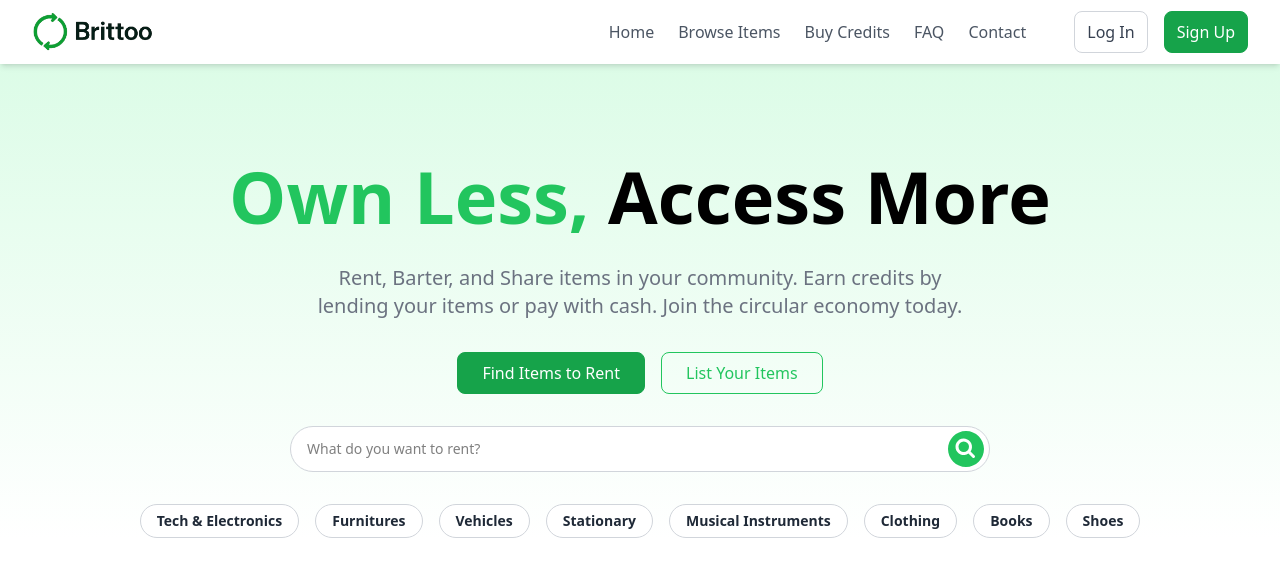
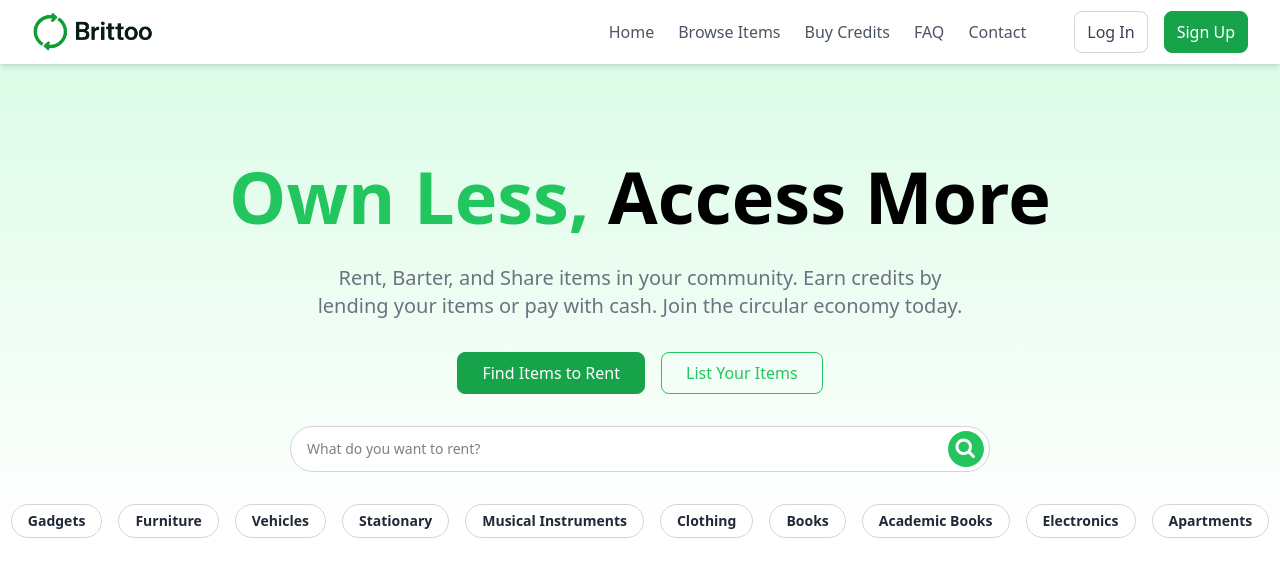
Before and after one commit to akmashiukul/brittoo_ashikul, a React (Vite) app in the folder client/: page / in a window 1280 px wide. Shown: the top 576 px of the page. Built offline with nearby package versions, Linux system fonts and the light colour scheme; no server answers.

Commit message:
add functionality to banner search and tags

```diff
--- a/client/src/App.jsx
+++ b/client/src/App.jsx
@@ -1,4 +1,10 @@
-import { BrowserRouter, Route, Routes, useLocation, useNavigate } from "react-router-dom";
+import {
+  BrowserRouter,
+  Route,
+  Routes,
+  useLocation,
+  useNavigate,
+} from "react-router-dom";
 import Home from "./pages/Home";
 import Navbar from "./components/shared/Navbar";
 import RegisterModal from "./components/auth/RegisterModal";
@@ -36,6 +42,7 @@ import AdminDashUserDetails from "./pages/admin/admin-dash-pages/AdminDashUserDe
 import WithdrawalRequests from "./pages/admin/admin-dash-pages/WithdrawalRequests";
 import RequestWithdrawalModal from "./components/modals/RequestWithdrawalModal";
 import ManageRentalRequestsAdmin from "./pages/admin/admin-dash-pages/ManageRentalRequestsAdmin";
+import { useState } from "react";
 
 const AppContent = () => {
   const location = useLocation();
@@ -49,10 +56,8 @@ const AppContent = () => {
   if (token && loginDtStr) {
     const loginDT = new Date(loginDtStr);
     const now = new Date();
-
     const diff = now - loginDT;
     const diffInDays = diff / (1000 * 60 * 60 * 24);
-
     if (diffInDays >= 2) {
       setCurrentUser(null);
       localStorage.removeItem("token");
@@ -63,10 +68,13 @@ const AppContent = () => {
         icon: "success",
       });
       setTimeout(() => {
-        navigate('/');
+        navigate("/");
       }, 500);
     }
   }
+
+  const [search, setSearch] = useState("");
+  const [productType, setProductType] = useState("");
 
   const noNavbarRoutes = [
     "/dashboard",
@@ -74,7 +82,6 @@ const AppContent = () => {
     "/verify-user",
     "/dashboard/admin",
   ];
-
   const hideNavbar = noNavbarRoutes.some((path) =>
     location.pathname.startsWith(path),
   );
@@ -97,13 +104,28 @@ const AppContent = () => {
 
       <div className="overflow-x-hidden">
         <Routes>
-          <Route path="/" element={<Home />} />
+          <Route
+            path="/"
+            element={
+              <Home setProductType={setProductType} setSearch={setSearch} />
+            }
+          />
           <Route path="/test" element={<Test />} />
           <Route path="/verify-otp" element={<VerifyOTP />} />
           <Route path="/verify-user" element={<VerifyUser />} />
           <Route path="/product-details/:id" element={<ProductDetails />} />
           <Route path="/buy-credits" element={<BuyCredits />} />
-          <Route path="/browse" element={<AllProducts />} />
+          <Route
+            path="/browse"
+            element={
+              <AllProducts
+                productType={productType}
+                setProductType={setProductType}
+                search={search}
+                setSearch={setSearch}
+              />
+            }
+          />
 
           {/* Admin Routes */}
           <Route element={<AdminRoute />}>
@@ -111,9 +133,18 @@ const AppContent = () => {
               <Route path="blue-cc-requests" element={<BlueCCRequests />} />
               <Route path="admin-overview" element={<AdminOverview />} />
               <Route path="manage-users" element={<ManageUsers />} />
-              <Route path="user-details/:userId" element={<AdminDashUserDetails />} />
-              <Route path="withdrawal-requests" element={<WithdrawalRequests />} />
-              <Route path="manage-rental-requests" element={<ManageRentalRequestsAdmin />} />
+              <Route
+                path="user-details/:userId"
+                element={<AdminDashUserDetails />}
+              />
+              <Route
+                path="withdrawal-requests"
+                element={<WithdrawalRequests />}
+              />
+              <Route
+                path="manage-rental-requests"
+                element={<ManageRentalRequestsAdmin />}
+              />
             </Route>
           </Route>
 
--- a/client/src/components/HomePage/Banner.jsx
+++ b/client/src/components/HomePage/Banner.jsx
@@ -1,9 +1,10 @@
 import { IoSearchCircle } from "react-icons/io5";
 import { FaArrowRightLong } from "react-icons/fa6";
+import { useNavigate } from "react-router-dom";
 
-const Banner = () => {
-  const tagClassNames =
-    "border border-gray-300 rounded-3xl py-[6px] px-4 text-gray-800 font-semibold bg-white cursor-pointer hover:bg-green-200 md:text-sm text-xs";
+const Banner = ({ setProductType, setSearch }) => {
+  const navigate = useNavigate();
+  const tagClassNames = `border border-gray-300 rounded-3xl py-[6px] px-4 text-gray-800 font-semibold bg-white cursor-pointer hover:bg-green-200 md:text-sm text-xs`;
 
   return (
     <div className="bg-gradient-to-b from-green-100 to-transparent">
@@ -27,26 +28,132 @@ const Banner = () => {
         <div className="relative mt-8">
           <input
             type="text"
+            onChange={(e) => setSearch(e.target.value)}
             id="Search"
             className="border bg-white border-gray-300 rounded-3xl w-[250px] md:w-[400px] lg:w-[700px] px-2 py-2 md:py-3 p md:px-4 focus:border-green-600 focus:outline-none text-xs md:text-sm"
             placeholder="What do you want to rent?"
           />
 
-          <span className="absolute inset-y-0 right-0 md:right-2 grid w-8 place-content-center">
+          <button
+            onClick={() => setTimeout(() => navigate("/browse"), 100)}
+            className="absolute inset-y-0 right-0 md:right-2 grid w-8 place-content-center"
+          >
             <IoSearchCircle className="text-green-500 cursor-pointer size-6 md:size-12" />
-          </span>
+          </button>
         </div>
         <div className="w-full overflow-x-auto scrollbar-hide relative mt-8">
           <FaArrowRightLong className="justify-self-end text-green-500 fixed right-0 -translate-y-5 md:hidden text-sm" />
           <ul className="flex gap-4 whitespace-nowrap px-2 md:justify-center justify-start">
-            <li className={tagClassNames}>Tech & Electronics</li>
-            <li className={tagClassNames}>Furnitures</li>
-            <li className={tagClassNames}>Vehicles</li>
-            <li className={tagClassNames}>Stationary</li>
-            <li className={tagClassNames}>Musical Instruments</li>
-            <li className={tagClassNames}>Clothing</li>
-            <li className={tagClassNames}>Books</li>
-            <li className={tagClassNames}>Shoes</li>
+            <li
+              className={tagClassNames}
+              onClick={() => {
+                setProductType("GADGET");
+                setTimeout(() => {
+                  navigate("/browse");
+                }, 400);
+              }}
+            >
+              Gadgets
+            </li>
+            <li
+              className={tagClassNames}
+              onClick={() => {
+                setProductType("FURNITURE");
+                setTimeout(() => {
+                  navigate("/browse");
+                }, 400);
+              }}
+            >
+              Furniture
+            </li>
+            <li
+              className={tagClassNames}
+              onClick={() => {
+                setProductType("VEHICLE");
+                setTimeout(() => {
+                  navigate("/browse");
+                }, 400);
+              }}
+            >
+              Vehicles
+            </li>
+            <li
+              className={tagClassNames}
+              onClick={() => {
+                setProductType("STATIONARY");
+                setTimeout(() => {
+                  navigate("/browse");
+                }, 400);
+              }}
+            >
+              Stationary
+            </li>
+            <li
+              className={tagClassNames}
+              onClick={() => {
+                setProductType("MUSICAL_INSTRUMENT");
+                setTimeout(() => {
+                  navigate("/browse");
+                }, 400);
+              }}
+            >
+              Musical Instruments
+            </li>
+            <li
+              className={tagClassNames}
+              onClick={() => {
+                setProductType("CLOTHING");
+                setTimeout(() => {
+                  navigate("/browse");
+                }, 400);
+              }}
+            >
+              Clothing
+            </li>
+            <li
+              className={tagClassNames}
+              onClick={() => {
+                setProductType("BOOK");
+                setTimeout(() => {
+                  navigate("/browse");
+                }, 400);
+              }}
+            >
+              Books
+            </li>
+            <li
+              className={tagClassNames}
+              onClick={() => {
+                setProductType("ACADEMIC_BOOK");
+                setTimeout(() => {
+                  navigate("/browse");
+                }, 400);
+              }}
+            >
+              Academic Books
+            </li>
+            <li
+              className={tagClassNames}
+              onClick={() => {
+                setProductType("ELECTRONICS");
+                setTimeout(() => {
+                  navigate("/browse");
+                }, 400);
+              }}
+            >
+              Electronics
+            </li>
+            <li
+              className={tagClassNames}
+              onClick={() => {
+                setProductType("APARTMENTS");
+                setTimeout(() => {
+                  navigate("/browse");
+                }, 400);
+              }}
+            >
+              Apartments
+            </li>
           </ul>
         </div>
       </div>
--- a/client/src/pages/AllProducts.jsx
+++ b/client/src/pages/AllProducts.jsx
@@ -10,14 +10,14 @@ import {
 import api from "../lib/api";
 import ProductCard from "../components/ProductCard";
 
-const AllProducts = () => {
+const AllProducts = ({productType, setProductType, search, setSearch}) => {
   const [products, setProducts] = useState([]);
   const [loading, setLoading] = useState(true);
   const [error, setError] = useState(null);
 
   // Filter states
-  const [search, setSearch] = useState("");
-  const [productType, setProductType] = useState("");
+  // const [search, setSearch] = useState("");
+  // const [productType, setProductType] = useState("");
   const [productCondition, setProductCondition] = useState("");
   const [productAge, setProductAge] = useState("");
   const [isFilterOpen, setIsFilterOpen] = useState(false);
--- a/client/src/pages/Home.jsx
+++ b/client/src/pages/Home.jsx
@@ -1,14 +1,11 @@
-import Banner from "../components/HomePage/Banner"
-import useUserStore from "../stores/authStores/useUserStore";
+import Banner from "../components/HomePage/Banner";
 
-const Home = () => {
-  const { currentUser } = useUserStore();
-  console.log(currentUser)
+const Home = ({ setProductType, setSearch }) => {
   return (
     <div>
-      <Banner />
+      <Banner setProductType={setProductType} setSearch={setSearch}/>
     </div>
-  )
-}
+  );
+};
 
-export default Home
+export default Home;
```
